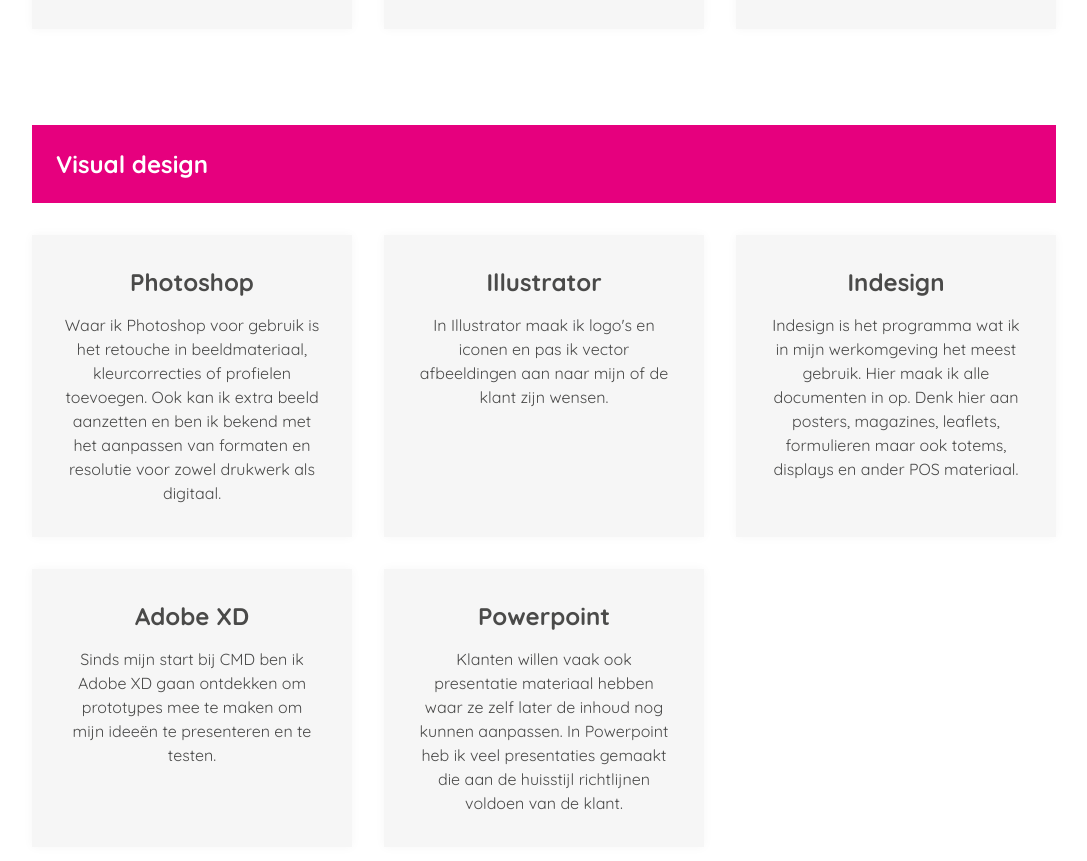
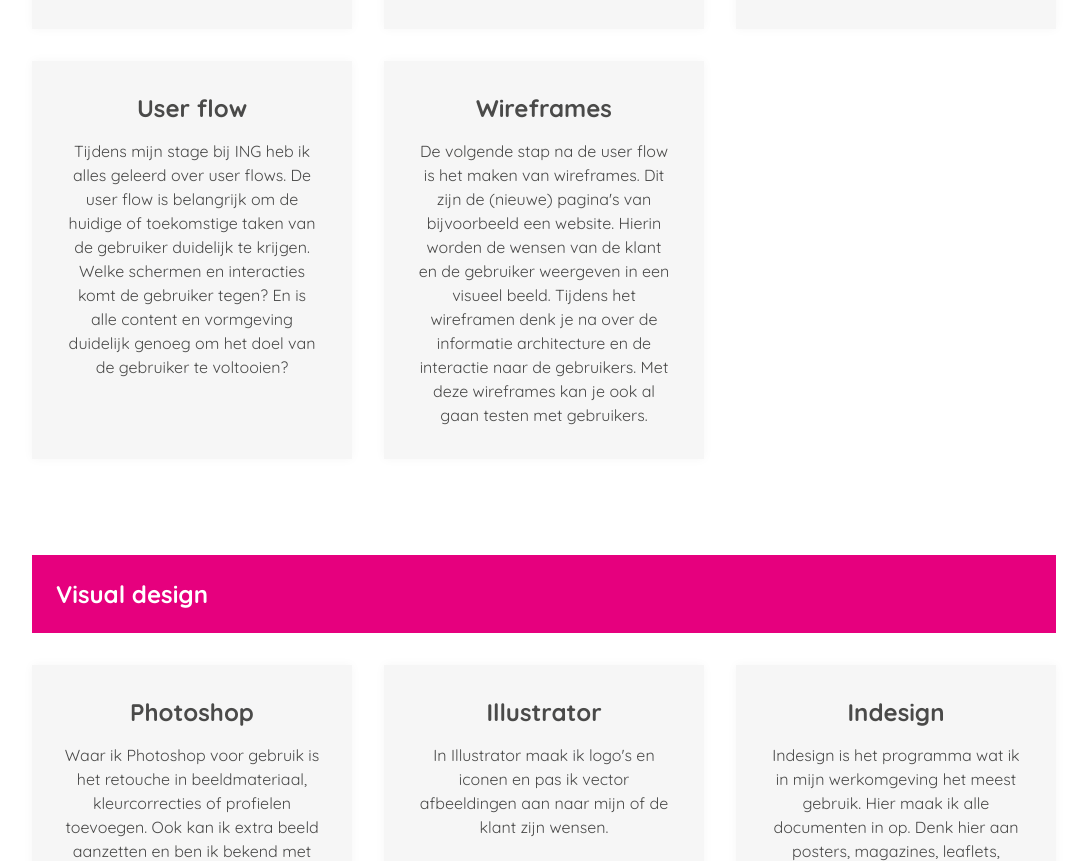
Before and after one commit to NathanNeelis/portfolio, a plain HTML site: page skills.html in a window 1280 px wide. Shown: the part 1762-2623 px from the top of the page, without its empty margins (96-1183 px from the left). Drawn offline with Linux system fonts and the light colour scheme.

Commit message:
small update in skills

```diff
--- a/skills.html
+++ b/skills.html
@@ -110,6 +110,26 @@
                         iets wat ik nog erg lastig vind en waar ik graag meer ervaring in zou willen op doen. Schetsen
                         heeft mij nooit erg gelegen en het is een drempel waar ik me echt even overheen moet zetten.</p>
                 </article>
+                <article>
+                    <h4>User flow</h4>
+                    <p>Tijdens mijn stage bij ING heb ik alles geleerd over user flows. De user flow is belangrijk om de
+                        huidige
+                        of toekomstige taken van de gebruiker duidelijk te krijgen. Welke schermen en interacties komt
+                        de gebruiker tegen?
+                        En is alle content en vormgeving duidelijk genoeg om het doel van de gebruiker te voltooien?
+                    </p>
+                </article>
+
+                <article>
+                    <h4>Wireframes</h4>
+                    <p>De volgende stap na de user flow is het maken van wireframes. Dit zijn de (nieuwe) pagina's van
+                        bijvoorbeeld een website.
+                        Hierin worden de wensen van de klant en de gebruiker weergeven in een visueel beeld.
+                        Tijdens het wireframen denk je na over de informatie architecture en de interactie naar de
+                        gebruikers.
+                        Met deze wireframes kan je ook al gaan testen met gebruikers.
+                    </p>
+                </article>
             </div>
         </section>
 
```
